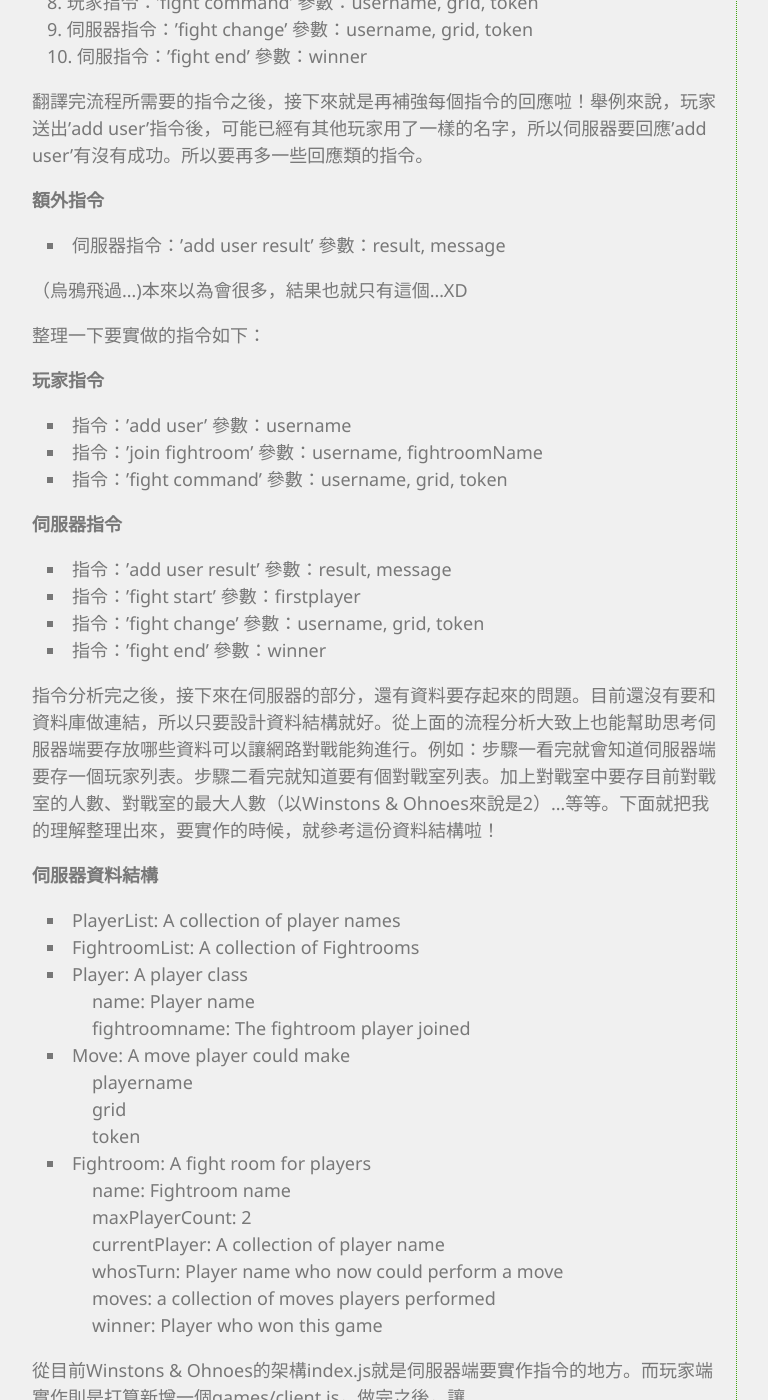
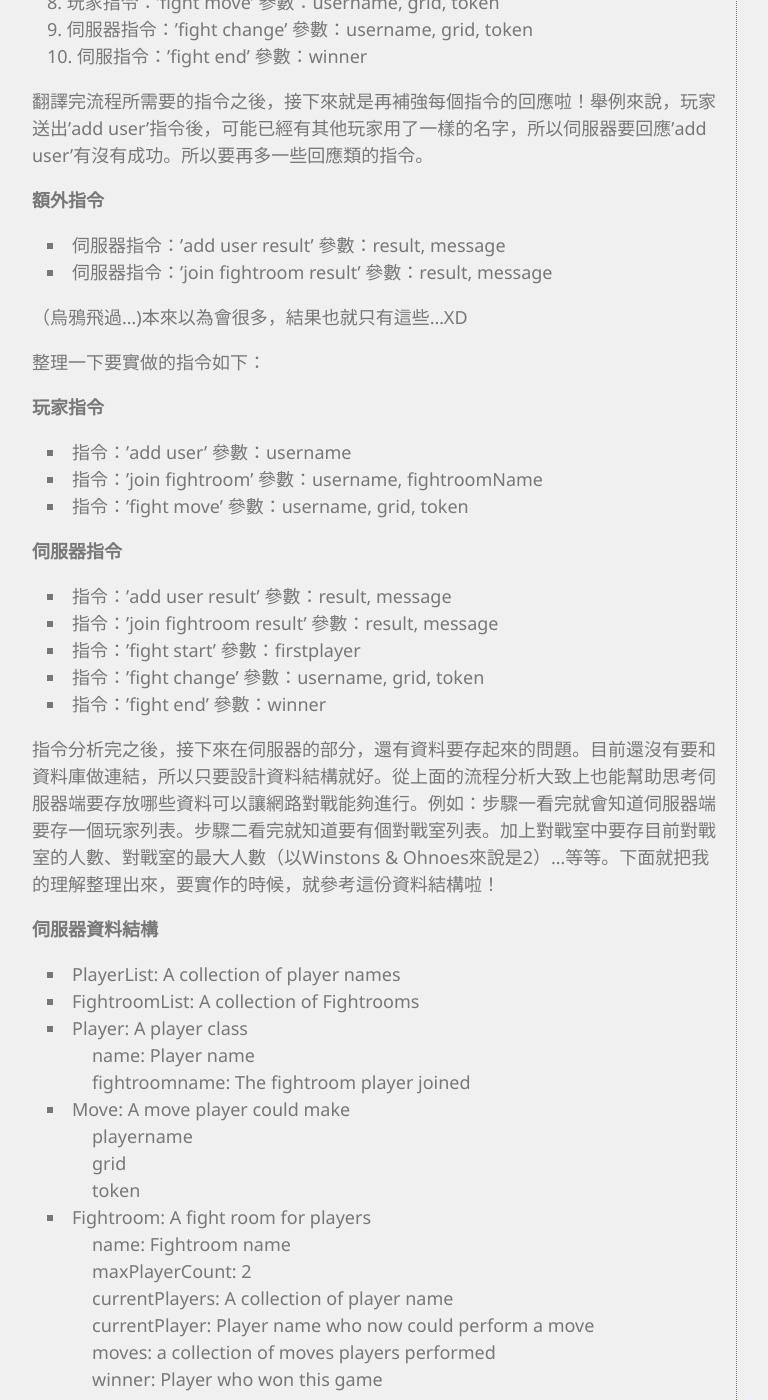
Before and after one commit to shincar/blogs-source, a Jekyll site: the page built from _posts/2019-02-22-plan-network-gaming-for-winstons-and-ohnoes.markdown, in a window 1280 px wide and 1400 px high, scrolled down 998 px. Shown: the whole window, without its empty margins (117-885 px from the left). Built offline with Jekyll 4.4.1, drawn with Linux system fonts in a browser that asks for light colours; some of the changed text lies outside the part shown.

Commit message:
Change some design spec

```diff
--- a/_posts/2019-02-22-plan-network-gaming-for-winstons-and-ohnoes.markdown
+++ b/_posts/2019-02-22-plan-network-gaming-for-winstons-and-ohnoes.markdown
@@ -31,7 +31,7 @@ author: adam
 5. 伺服器指令：'fight start' 參數：firstplayer
 6. 玩家指令：'fight command' 參數：username, grid, token
 7. 伺服器指令：'fight change' 參數：username, grid, token
-8. 玩家指令：'fight command' 參數：username, grid, token
+8. 玩家指令：'fight move' 參數：username, grid, token
 9. 伺服器指令：'fight change' 參數：username, grid, token
 10. 伺服指令：'fight end' 參數：winner
 
@@ -39,18 +39,20 @@ author: adam
 
 **額外指令**
 - 伺服器指令：'add user result' 參數：result, message
+- 伺服器指令：'join fightroom result' 參數：result, message
 
-（烏鴉飛過...)本來以為會很多，結果也就只有這個...XD
+（烏鴉飛過...)本來以為會很多，結果也就只有這些...XD
 
 整理一下要實做的指令如下：
 
 **玩家指令**
 - 指令：'add user' 參數：username
 - 指令：'join fightroom' 參數：username, fightroomName
-- 指令：'fight command' 參數：username, grid, token
+- 指令：'fight move' 參數：username, grid, token
 
 **伺服器指令**
 - 指令：'add user result' 參數：result, message
+- 指令：'join fightroom result' 參數：result, message
 - 指令：'fight start' 參數：firstplayer
 - 指令：'fight change' 參數：username, grid, token
 - 指令：'fight end' 參數：winner
@@ -70,8 +72,8 @@ author: adam
 - Fightroom: A fight room for players
   - name: Fightroom name
   - maxPlayerCount: 2
-  - currentPlayer: A collection of player name
-  - whosTurn: Player name who now could perform a move
+  - currentPlayers: A collection of player name
+  - currentPlayer: Player name who now could perform a move
   - moves: a collection of moves players performed
   - winner: Player who won this game
 
```
